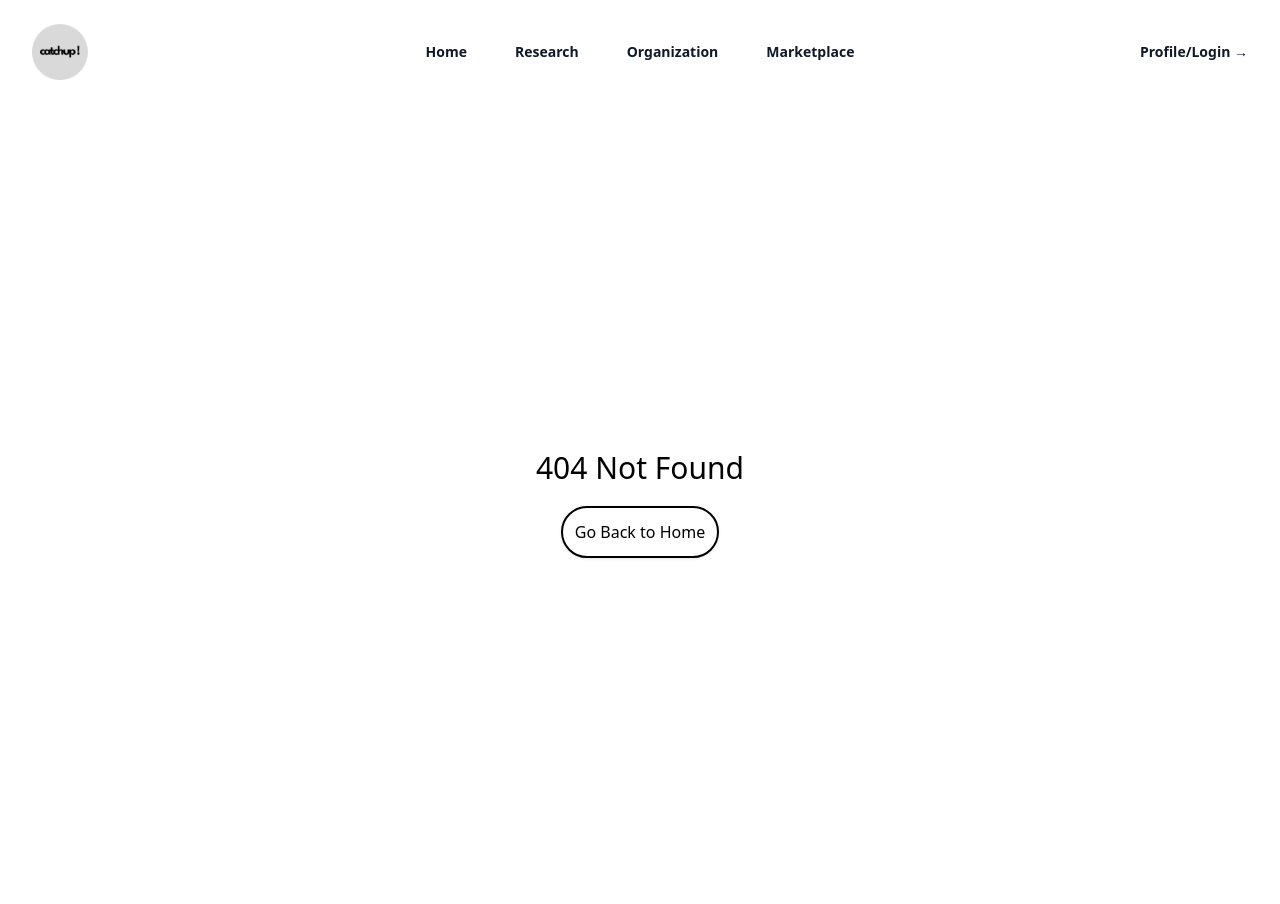
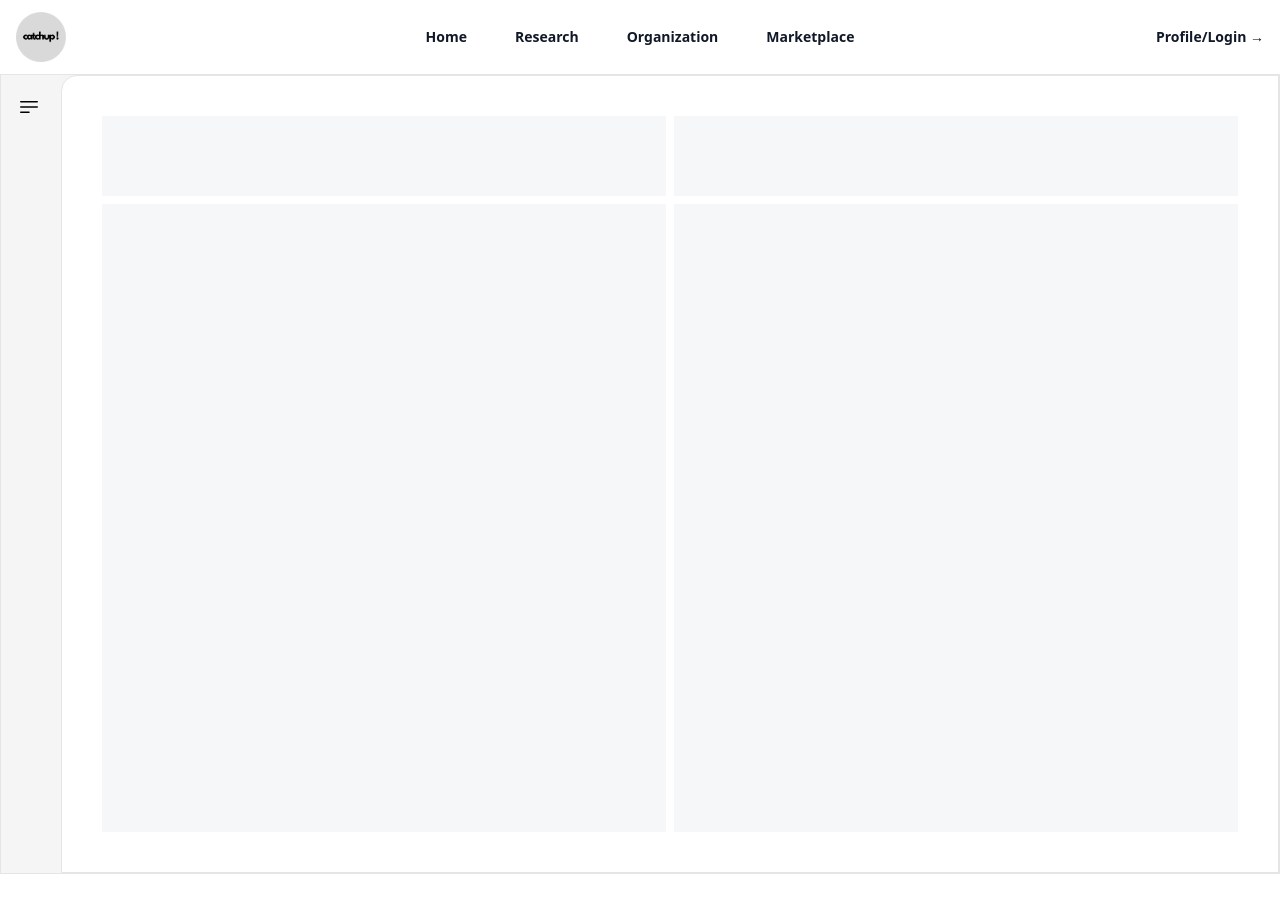
Before and after one commit to raccoonhands1/catchup, a Next.js app in the folder frontend_catchup/: page /research in a window 1280 px wide. Before the commit this address had no page. After the commit the page ends 874 px from the top, so only its background shows below. Built offline with nearby package versions, Linux system fonts and the light colour scheme.

Commit message:
research and search network topic is done

```diff
--- a/frontend_catchup/package.json
+++ b/frontend_catchup/package.json
@@ -13,6 +13,7 @@
     "@headlessui/react": "^2.1.2",
     "@heroicons/react": "^2.1.5",
     "@material-tailwind/react": "^2.1.9",
+    "@tabler/icons-react": "^3.11.0",
     "class-variance-authority": "^0.7.0",
     "classnames": "^2.5.1",
     "clsx": "^2.1.1",
--- a/frontend_catchup/src/app/not-found.tsx
+++ b/frontend_catchup/src/app/not-found.tsx
@@ -3,8 +3,8 @@
   return (
     <div className="flex flex-col gap-5 justify-center items-center h-screen bg-soft-white text-black text-3xl">
       {/* <Image src={"/r-logo.png"} height={100} width={100} alt="logo" /> */}
-      <h1>404 Not Found</h1>
-      <div className="border-2 border-black rounded-full p-3 text-base bg-soft-white hover:bg-black hover:text-soft-white shadow focus:outline-none cursor-pointer">
+      <h1>404 Not Found, limitation not found!</h1>
+      <div className="border-2 border-black rounded-full p-3 text-base bg-soft-white hover:bg-black hover:text-white focus:outline-none cursor-pointer">
         <Link href={"/"}>Go Back to Home</Link>
       </div>
     </div>
--- /dev/null
+++ b/frontend_catchup/src/app/research/page.tsx
@@ -0,0 +1,145 @@
+"use client";
+import React, { useState } from "react";
+import { Sidebar, SidebarBody, SidebarLink } from "@/components/sidebar";
+import {
+  IconArrowLeft,
+  IconBrandTabler,
+  IconSettings,
+  IconUserBolt,
+} from "@tabler/icons-react";
+import Link from "next/link";
+import { motion } from "framer-motion";
+import Image from "next/image";
+import { cn } from "@/lib/utils";
+import { Bars3BottomLeftIcon, Bars3Icon } from "@heroicons/react/24/outline";
+import { IconArrowBigLeftLines } from "@tabler/icons-react";
+
+export default function SidebarDemo() {
+  const links = [
+    {
+      label: "Techcrunch",
+      href: "#",
+      icon: (
+        <IconBrandTabler className="text-neutral-700 dark:text-neutral-200 h-5 w-5 flex-shrink-0" />
+      ),
+    },
+    {
+      label: "BBC",
+      href: "#",
+      icon: (
+        <IconUserBolt className="text-neutral-700 dark:text-neutral-200 h-5 w-5 flex-shrink-0" />
+      ),
+    },
+    {
+      label: "CNN",
+      href: "#",
+      icon: (
+        <IconSettings className="text-neutral-700 dark:text-neutral-200 h-5 w-5 flex-shrink-0" />
+      ),
+    },
+    {
+      label: "Hacker News",
+      href: "#",
+      icon: (
+        <IconArrowLeft className="text-neutral-700 dark:text-neutral-200 h-5 w-5 flex-shrink-0" />
+      ),
+    },
+  ];
+  const [open, setOpen] = useState(false);
+  return (
+    <div
+      className={cn(
+        "rounded-md flex flex-col md:flex-row bg-gray-100 dark:bg-neutral-800 w-full flex-1  mx-auto border border-neutral-200 dark:border-neutral-700 overflow-hidden",
+        "h-screen" // for your use case, use `h-screen` instead of `h-[60vh]`
+      )}
+    >
+      <Sidebar open={open} setOpen={setOpen}>
+        <SidebarBody className="justify-between gap-10">
+          <div className="flex flex-col flex-1 overflow-y-auto">
+            {open ? <Logo /> : <LogoIcon />}
+            <div className="mt-8 flex flex-col gap-2">
+              {links.map((link, idx) => (
+                <SidebarLink key={idx} link={link} />
+              ))}
+            </div>
+          </div>
+          {/* <div>
+            <SidebarLink
+              link={{
+                label: "",
+                href: "#",
+                icon: (
+                  <Image
+                    src="https://assets.aceternity.com/manu.png"
+                    className="h-7 w-7 flex-shrink-0 rounded-full"
+                    width={50}
+                    height={50}
+                    alt="Avatar"
+                  />
+                ),
+              }}
+            />
+          </div> */}
+        </SidebarBody>
+      </Sidebar>
+      <Dashboard />
+    </div>
+  );
+}
+export const Logo = () => {
+  return (
+    <Link
+      href="#"
+      className="font-normal flex space-x-2 items-center text-sm  py-1 relative z-20"
+    >
+      {/* <div className="h-5 w-6 bg-black dark:bg-white rounded-br-lg rounded-tr-sm rounded-tl-lg rounded-bl-sm flex-shrink-0" /> */}
+      <IconArrowBigLeftLines stroke={1.5} className="h-6 w-6" />
+      <motion.span
+        initial={{ opacity: 0 }}
+        animate={{ opacity: 1 }}
+        className="font-medium text-black dark:text-white whitespace-pre"
+      >
+        Topics
+      </motion.span>
+    </Link>
+  );
+};
+export const LogoIcon = () => {
+  return (
+    <Link
+      href="#"
+      className="font-normal flex space-x-2 items-center text-sm text-black py-1 relative z-20"
+    >
+      {/* <div className="h-5 w-6 bg-black dark:bg-white rounded-br-lg rounded-tr-sm rounded-tl-lg rounded-bl-sm flex-shrink-0" /> */}
+      <Bars3BottomLeftIcon aria-hidden="true" className="h-6 w-6" />
+    </Link>
+  );
+};
+
+// Dummy dashboard component with content
+const Dashboard = () => {
+  return (
+    <div className="flex flex-1">
+      <div className="p-2 md:p-10 rounded-tl-2xl border border-neutral-200 dark:border-neutral-700 bg-white dark:bg-neutral-900 flex flex-col gap-2 flex-1 w-full h-full">
+        <div className="flex gap-2">
+          {Array.from({
+            length:2
+          },(_,i)=>(
+            <div
+              key={i}
+              className="h-20 w-full rounded-lg  bg-gray-100 dark:bg-neutral-800 animate-pulse"
+            ></div>
+          ))}
+        </div>
+        <div className="flex gap-2 flex-1">
+          {Array.from({ length: 2 }, (_, i) => (
+            <div
+              key={i}
+              className="h-full w-full rounded-lg bg-gray-100 dark:bg-neutral-800 animate-pulse"
+            ></div>
+          ))}
+        </div>
+      </div>
+    </div>
+  );
+};
--- a/frontend_catchup/src/components/navbar.tsx
+++ b/frontend_catchup/src/components/navbar.tsx
@@ -3,10 +3,11 @@
 import { useState } from "react";
 import { Dialog, DialogPanel } from "@headlessui/react";
 import { Bars3Icon, XMarkIcon } from "@heroicons/react/24/outline";
+import Image from "next/image";
 
 const navigation = [
   { name: "Home", href: "/" },
-  { name: "Research", href: "#" },
+  { name: "Research", href: "/research" },
   { name: "Organization", href: "#" },
   { name: "Marketplace", href: "#" },
 ];
@@ -20,12 +21,12 @@
       <header className="inset-x-0 top-0 z-50">
         <nav
           aria-label="Global"
-          className="flex items-center justify-between p-6 lg:px-8"
+          className="flex items-center justify-between p-3 lg:px-4"
         >
           <div className="flex lg:flex-1">
             <a href="/" className="-m-1.5 p-1.5">
               <span className="sr-only">Your Company</span>
-              <img alt="" src="/catchup_circle.png" className="h-14 w-auto" />
+              <Image alt="" src="/catchup_circle.png" width={50} height={50} />
             </a>
           </div>
           <div className="flex lg:hidden">
--- a/frontend_catchup/src/components/sidebar.tsx
+++ b/frontend_catchup/src/components/sidebar.tsx
@@ -1,147 +1,186 @@
 "use client";
-import { useState } from "react";
-export default function Sidebar() {
-  const [sidebarOpen, setSidebarOpen] = useState(false);
+import { cn } from "@/lib/utils";
+import Link, { LinkProps } from "next/link";
+import React, { useState, createContext, useContext } from "react";
+import { AnimatePresence, motion } from "framer-motion";
+import { IconArrowBigLeftLines, IconX } from "@tabler/icons-react";
+
+interface Links {
+  label: string;
+  href: string;
+  icon: React.JSX.Element | React.ReactNode;
+}
+
+interface SidebarContextProps {
+  open: boolean;
+  setOpen: React.Dispatch<React.SetStateAction<boolean>>;
+}
+
+const SidebarContext = createContext<SidebarContextProps | undefined>(
+  undefined
+);
+
+export const useSidebar = () => {
+  const context = useContext(SidebarContext);
+  if (!context) {
+    throw new Error("useSidebar must be used within a SidebarProvider");
+  }
+  return context;
+};
+
+export const SidebarProvider = ({
+  children,
+  open: openProp,
+  setOpen: setOpenProp,
+}: {
+  children: React.ReactNode;
+  open?: boolean;
+  setOpen?: React.Dispatch<React.SetStateAction<boolean>>;
+}) => {
+  const [openState, setOpenState] = useState(false);
+  const open = openProp !== undefined ? openProp : openState;
+  const setOpen = setOpenProp !== undefined ? setOpenProp : setOpenState;
+
   return (
-    <div className="relative flex h-[calc(100vh-20rem)] w-full max-w-[20rem] flex-col rounded-xl bg-white bg-clip-border p-4 text-gray-700 shadow-xl shadow-blue-gray-900/5">
-      <div className="p-4 mb-2">
-        <h5 className="block font-sans text-xl antialiased font-semibold leading-snug tracking-normal text-blue-gray-900">
-          Sidebar
-        </h5>
+    <SidebarContext.Provider value={{ open, setOpen }}>
+      {children}
+    </SidebarContext.Provider>
+  );
+};
+
+export const Sidebar = ({
+  children,
+  open,
+  setOpen,
+}: {
+  children: React.ReactNode;
+  open?: boolean;
+  setOpen?: React.Dispatch<React.SetStateAction<boolean>>;
+}) => {
+  return (
+    <SidebarProvider open={open} setOpen={setOpen}>
+      {children}
+    </SidebarProvider>
+  );
+};
+
+export const SidebarBody = (props: React.ComponentProps<typeof motion.div>) => {
+  const { open, setOpen } = useSidebar();
+  return (
+    <>
+      <DesktopSidebar {...props} />
+      <MobileSidebar {...(props as React.ComponentProps<"div">)} />
+    </>
+  );
+};
+
+export const DesktopSidebar = ({
+  className,
+  children,
+  ...props
+}: React.ComponentProps<typeof motion.div>) => {
+  const { open, setOpen } = useSidebar();
+  return (
+    <>
+      <motion.div
+        className={cn(
+          "h-full px-4 py-4 hidden  md:flex md:flex-col bg-neutral-100 dark:bg-neutral-800 w-[300px] flex-shrink-0",
+          className
+        )}
+        animate={{
+          width: open ? "300px" : "60px",
+        }}
+        onMouseEnter={() => setOpen(true)}
+        onMouseLeave={() => setOpen(false)}
+        {...props}
+      >
+        {children}
+      </motion.div>
+    </>
+  );
+};
+
+export const MobileSidebar = ({
+  className,
+  children,
+  ...props
+}: React.ComponentProps<"div">) => {
+  const { open, setOpen } = useSidebar();
+  return (
+    <>
+      <div
+        className={cn(
+          "h-10 px-4 py-4 flex flex-row md:hidden  items-center justify-between bg-neutral-100 dark:bg-neutral-800 w-full"
+        )}
+        {...props}
+      >
+        <div className="flex justify-end z-20 w-full">
+          <IconArrowBigLeftLines
+            className="text-neutral-800 dark:text-neutral-200"
+            stroke={1.5}
+            onClick={() => setOpen(!open)}
+          />
+        </div>
+        <AnimatePresence>
+          {open && (
+            <motion.div
+              initial={{ x: "-100%", opacity: 0 }}
+              animate={{ x: 0, opacity: 1 }}
+              exit={{ x: "-100%", opacity: 0 }}
+              transition={{
+                duration: 0.3,
+                ease: "easeInOut",
+              }}
+              className={cn(
+                "fixed h-full w-full inset-0 bg-white dark:bg-neutral-900 p-10 z-[100] flex flex-col justify-between",
+                className
+              )}
+            >
+              <div
+                className="absolute right-10 top-10 z-50 text-neutral-800 dark:text-neutral-200"
+                onClick={() => setOpen(!open)}
+              >
+                <IconX />
+              </div>
+              {children}
+            </motion.div>
+          )}
+        </AnimatePresence>
       </div>
-      <nav className="flex min-w-[240px] flex-col gap-1 p-2 font-sans text-base font-normal text-blue-gray-700">
-        <div
-          role="button"
-          className="flex items-center w-full p-3 leading-tight transition-all rounded-lg outline-none text-start hover:bg-blue-gray-50 hover:bg-opacity-80 hover:text-blue-gray-900 focus:bg-blue-gray-50 focus:bg-opacity-80 focus:text-blue-gray-900 active:bg-blue-gray-50 active:bg-opacity-80 active:text-blue-gray-900"
-        >
-          <div className="grid mr-4 place-items-center">
-            <svg
-              xmlns="http://www.w3.org/2000/svg"
-              viewBox="0 0 24 24"
-              fill="currentColor"
-              aria-hidden="true"
-              className="w-5 h-5"
-            >
-              <path
-                fill-rule="evenodd"
-                d="M2.25 2.25a.75.75 0 000 1.5H3v10.5a3 3 0 003 3h1.21l-1.172 3.513a.75.75 0 001.424.474l.329-.987h8.418l.33.987a.75.75 0 001.422-.474l-1.17-3.513H18a3 3 0 003-3V3.75h.75a.75.75 0 000-1.5H2.25zm6.04 16.5l.5-1.5h6.42l.5 1.5H8.29zm7.46-12a.75.75 0 00-1.5 0v6a.75.75 0 001.5 0v-6zm-3 2.25a.75.75 0 00-1.5 0v3.75a.75.75 0 001.5 0V9zm-3 2.25a.75.75 0 00-1.5 0v1.5a.75.75 0 001.5 0v-1.5z"
-                clip-rule="evenodd"
-              ></path>
-            </svg>
-          </div>
-          Dashboard
-        </div>
-        <div
-          role="button"
-          className="flex items-center w-full p-3 leading-tight transition-all rounded-lg outline-none text-start hover:bg-blue-gray-50 hover:bg-opacity-80 hover:text-blue-gray-900 focus:bg-blue-gray-50 focus:bg-opacity-80 focus:text-blue-gray-900 active:bg-blue-gray-50 active:bg-opacity-80 active:text-blue-gray-900"
-        >
-          <div className="grid mr-4 place-items-center">
-            <svg
-              xmlns="http://www.w3.org/2000/svg"
-              viewBox="0 0 24 24"
-              fill="currentColor"
-              aria-hidden="true"
-              className="w-5 h-5"
-            >
-              <path
-                fill-rule="evenodd"
-                d="M7.5 6v.75H5.513c-.96 0-1.764.724-1.865 1.679l-1.263 12A1.875 1.875 0 004.25 22.5h15.5a1.875 1.875 0 001.865-2.071l-1.263-12a1.875 1.875 0 00-1.865-1.679H16.5V6a4.5 4.5 0 10-9 0zM12 3a3 3 0 00-3 3v.75h6V6a3 3 0 00-3-3zm-3 8.25a3 3 0 106 0v-.75a.75.75 0 011.5 0v.75a4.5 4.5 0 11-9 0v-.75a.75.75 0 011.5 0v.75z"
-                clip-rule="evenodd"
-              ></path>
-            </svg>
-          </div>
-          E-Commerce
-        </div>
-        <div
-          role="button"
-          className="flex items-center w-full p-3 leading-tight transition-all rounded-lg outline-none text-start hover:bg-blue-gray-50 hover:bg-opacity-80 hover:text-blue-gray-900 focus:bg-blue-gray-50 focus:bg-opacity-80 focus:text-blue-gray-900 active:bg-blue-gray-50 active:bg-opacity-80 active:text-blue-gray-900"
-        >
-          <div className="grid mr-4 place-items-center">
-            <svg
-              xmlns="http://www.w3.org/2000/svg"
-              viewBox="0 0 24 24"
-              fill="currentColor"
-              aria-hidden="true"
-              className="w-5 h-5"
-            >
-              <path
-                fill-rule="evenodd"
-                d="M6.912 3a3 3 0 00-2.868 2.118l-2.411 7.838a3 3 0 00-.133.882V18a3 3 0 003 3h15a3 3 0 003-3v-4.162c0-.299-.045-.596-.133-.882l-2.412-7.838A3 3 0 0017.088 3H6.912zm13.823 9.75l-2.213-7.191A1.5 1.5 0 0017.088 4.5H6.912a1.5 1.5 0 00-1.434 1.059L3.265 12.75H6.11a3 3 0 012.684 1.658l.256.513a1.5 1.5 0 001.342.829h3.218a1.5 1.5 0 001.342-.83l.256-.512a3 3 0 012.684-1.658h2.844z"
-                clip-rule="evenodd"
-              ></path>
-            </svg>
-          </div>
-          Inbox
-          <div className="grid ml-auto place-items-center justify-self-end">
-            <div className="relative grid items-center px-2 py-1 font-sans text-xs font-bold uppercase rounded-full select-none whitespace-nowrap bg-blue-gray-500/20 text-blue-gray-900">
-              <span className="">14</span>
-            </div>
-          </div>
-        </div>
-        <div
-          role="button"
-          className="flex items-center w-full p-3 leading-tight transition-all rounded-lg outline-none text-start hover:bg-blue-gray-50 hover:bg-opacity-80 hover:text-blue-gray-900 focus:bg-blue-gray-50 focus:bg-opacity-80 focus:text-blue-gray-900 active:bg-blue-gray-50 active:bg-opacity-80 active:text-blue-gray-900"
-        >
-          <div className="grid mr-4 place-items-center">
-            <svg
-              xmlns="http://www.w3.org/2000/svg"
-              viewBox="0 0 24 24"
-              fill="currentColor"
-              aria-hidden="true"
-              className="w-5 h-5"
-            >
-              <path
-                fill-rule="evenodd"
-                d="M18.685 19.097A9.723 9.723 0 0021.75 12c0-5.385-4.365-9.75-9.75-9.75S2.25 6.615 2.25 12a9.723 9.723 0 003.065 7.097A9.716 9.716 0 0012 21.75a9.716 9.716 0 006.685-2.653zm-12.54-1.285A7.486 7.486 0 0112 15a7.486 7.486 0 015.855 2.812A8.224 8.224 0 0112 20.25a8.224 8.224 0 01-5.855-2.438zM15.75 9a3.75 3.75 0 11-7.5 0 3.75 3.75 0 017.5 0z"
-                clip-rule="evenodd"
-              ></path>
-            </svg>
-          </div>
-          Profile
-        </div>
-        <div
-          role="button"
-          className="flex items-center w-full p-3 leading-tight transition-all rounded-lg outline-none text-start hover:bg-blue-gray-50 hover:bg-opacity-80 hover:text-blue-gray-900 focus:bg-blue-gray-50 focus:bg-opacity-80 focus:text-blue-gray-900 active:bg-blue-gray-50 active:bg-opacity-80 active:text-blue-gray-900"
-        >
-          <div className="grid mr-4 place-items-center">
-            <svg
-              xmlns="http://www.w3.org/2000/svg"
-              viewBox="0 0 24 24"
-              fill="currentColor"
-              aria-hidden="true"
-              className="w-5 h-5"
-            >
-              <path
-                fill-rule="evenodd"
-                d="M11.078 2.25c-.917 0-1.699.663-1.85 1.567L9.05 4.889c-.02.12-.115.26-.297.348a7.493 7.493 0 00-.986.57c-.166.115-.334.126-.45.083L6.3 5.508a1.875 1.875 0 00-2.282.819l-.922 1.597a1.875 1.875 0 00.432 2.385l.84.692c.095.078.17.229.154.43a7.598 7.598 0 000 1.139c.015.2-.059.352-.153.43l-.841.692a1.875 1.875 0 00-.432 2.385l.922 1.597a1.875 1.875 0 002.282.818l1.019-.382c.115-.043.283-.031.45.082.312.214.641.405.985.57.182.088.277.228.297.35l.178 1.071c.151.904.933 1.567 1.85 1.567h1.844c.916 0 1.699-.663 1.85-1.567l.178-1.072c.02-.12.114-.26.297-.349.344-.165.673-.356.985-.57.167-.114.335-.125.45-.082l1.02.382a1.875 1.875 0 002.28-.819l.923-1.597a1.875 1.875 0 00-.432-2.385l-.84-.692c-.095-.078-.17-.229-.154-.43a7.614 7.614 0 000-1.139c-.016-.2.059-.352.153-.43l.84-.692c.708-.582.891-1.59.433-2.385l-.922-1.597a1.875 1.875 0 00-2.282-.818l-1.02.382c-.114.043-.282.031-.449-.083a7.49 7.49 0 00-.985-.57c-.183-.087-.277-.227-.297-.348l-.179-1.072a1.875 1.875 0 00-1.85-1.567h-1.843zM12 15.75a3.75 3.75 0 100-7.5 3.75 3.75 0 000 7.5z"
-                clip-rule="evenodd"
-              ></path>
-            </svg>
-          </div>
-          Settings
-        </div>
-        <div
-          role="button"
-          className="flex items-center w-full p-3 leading-tight transition-all rounded-lg outline-none text-start hover:bg-blue-gray-50 hover:bg-opacity-80 hover:text-blue-gray-900 focus:bg-blue-gray-50 focus:bg-opacity-80 focus:text-blue-gray-900 active:bg-blue-gray-50 active:bg-opacity-80 active:text-blue-gray-900"
-        >
-          <div className="grid mr-4 place-items-center">
-            <svg
-              xmlns="http://www.w3.org/2000/svg"
-              viewBox="0 0 24 24"
-              fill="currentColor"
-              aria-hidden="true"
-              className="w-5 h-5"
-            >
-              <path
-                fill-rule="evenodd"
-                d="M12 2.25a.75.75 0 01.75.75v9a.75.75 0 01-1.5 0V3a.75.75 0 01.75-.75zM6.166 5.106a.75.75 0 010 1.06 8.25 8.25 0 1011.668 0 .75.75 0 111.06-1.06c3.808 3.807 3.808 9.98 0 13.788-3.807 3.808-9.98 3.808-13.788 0-3.808-3.807-3.808-9.98 0-13.788a.75.75 0 011.06 0z"
-                clip-rule="evenodd"
-              ></path>
-            </svg>
-          </div>
-          Log Out
-        </div>
-      </nav>
-    </div>
+    </>
   );
-}
+};
+
+export const SidebarLink = ({
+  link,
+  className,
+  ...props
+}: {
+  link: Links;
+  className?: string;
+  props?: LinkProps;
+}) => {
+  const { open } = useSidebar();
+  return (
+    <Link
+      href={link.href}
+      className={cn(
+        "flex items-center justify-start gap-2 group/sidebar py-2",
+        className
+      )}
+      {...props}
+    >
+      {/* {link.icon} */}
+
+      <motion.span
+        animate={{
+          display: open ? "inline-block" : "none",
+          opacity: open ? 1 : 0,
+        }}
+        className="text-neutral-700 dark:text-neutral-200 text-sm group-hover/sidebar:translate-x-1 transition duration-150 whitespace-pre inline-block !p-0 !m-0"
+      >
+        {link.label}
+      </motion.span>
+    </Link>
+  );
+};
```
Also changed, not shown: frontend_catchup/next.config.mjs (+10 -1 lines), frontend_catchup/src/app/news/page.tsx (deleted), 1 other file (tests, documents, lock files or other folders).
